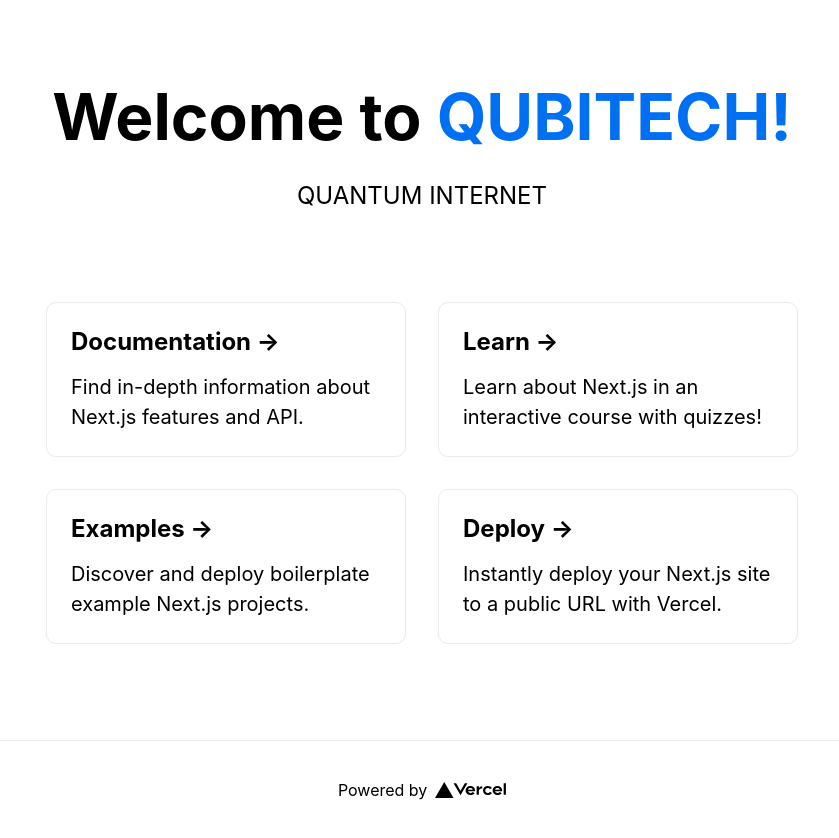
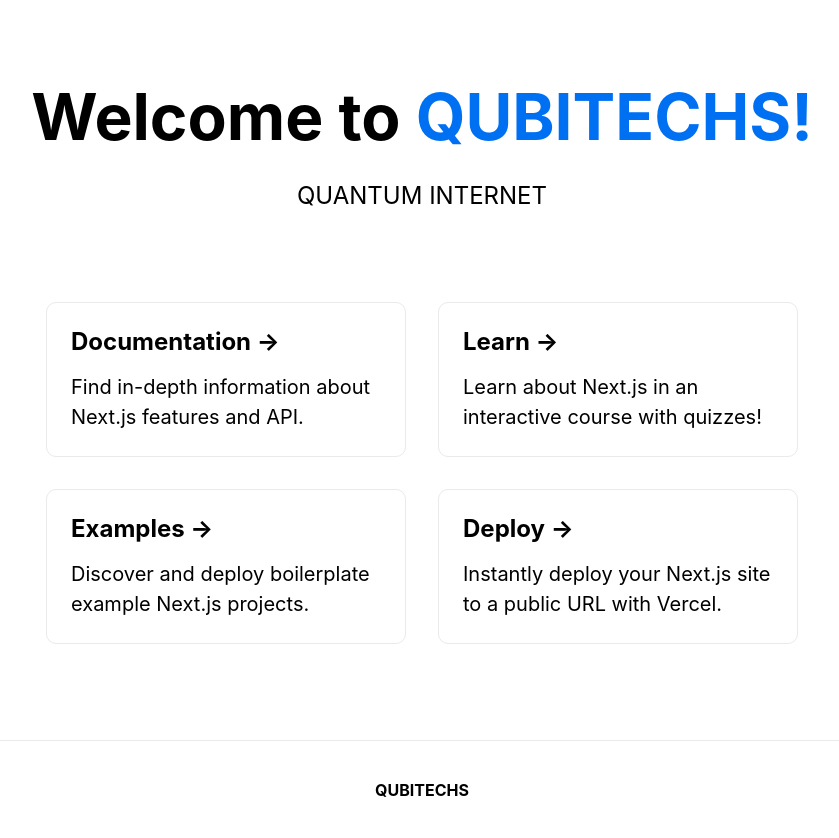
Before and after one commit to axelobscura/qubitechs, a Next.js app: page / in a window 1280 px wide. Shown: the whole page, without its empty margins (218-1057 px from the left). Built offline with nearby package versions, Linux system fonts and the light colour scheme.

Commit message:
Branding

```diff
--- a/pages/index.js
+++ b/pages/index.js
@@ -11,7 +11,7 @@
 
       <main className={styles.main}>
         <h1 className={styles.title}>
-          Welcome to <a href="https://nextjs.org">QUBITECH!</a>
+          Welcome to <a href="https://qubitechs.com">QUBITECHS!</a>
         </h1>
 
         <p className={styles.description}>
@@ -50,14 +50,7 @@
       </main>
 
       <footer className={styles.footer}>
-        <a
-          href="https://vercel.com?utm_source=create-next-app&utm_medium=default-template&utm_campaign=create-next-app"
-          target="_blank"
-          rel="noopener noreferrer"
-        >
-          Powered by{' '}
-          <img src="/vercel.svg" alt="Vercel Logo" className={styles.logo} />
-        </a>
+        <b>QUBITECHS</b>
       </footer>
     </div>
   )
```
